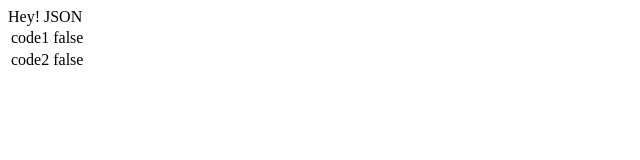
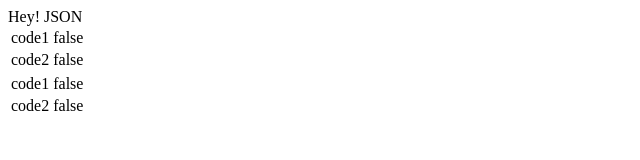
Before and after one commit to zishon89us/ngTraining, a plain HTML site: page update-json.html in a window 1280 px wide. Shown: the whole page, without its empty margins (0-640 px from the left). Drawn offline with Linux system fonts and the light colour scheme.

Commit message:
update json propery alternate

```diff
--- a/update-json.html
+++ b/update-json.html
@@ -3,11 +3,20 @@
 <body ng-app="updateJSON">
 <div> Hey! JSON</div>
 <div ng-controller="firstCtrl">
+    <!-- approach 1 -->
     <table>
         <tr ng-click="change(item)" ng-repeat="item in prices">
             <td>{{item.Code}}</td> <td>{{item.Selected}}</td>
         </tr>
     </table>
+
+    <!-- approach 2 -->
+    <table>
+        <tr ng-click="item.Selected = !item.Selected" ng-repeat="item in prices">
+            <td>{{item.Code}}</td> <td>{{item.Selected}}</td>
+        </tr>
+    </table>
+
 </div>
 <script type="text/javascript" src="bower_components/angular/angular.js"></script>
 <script type="text/javascript">
```
